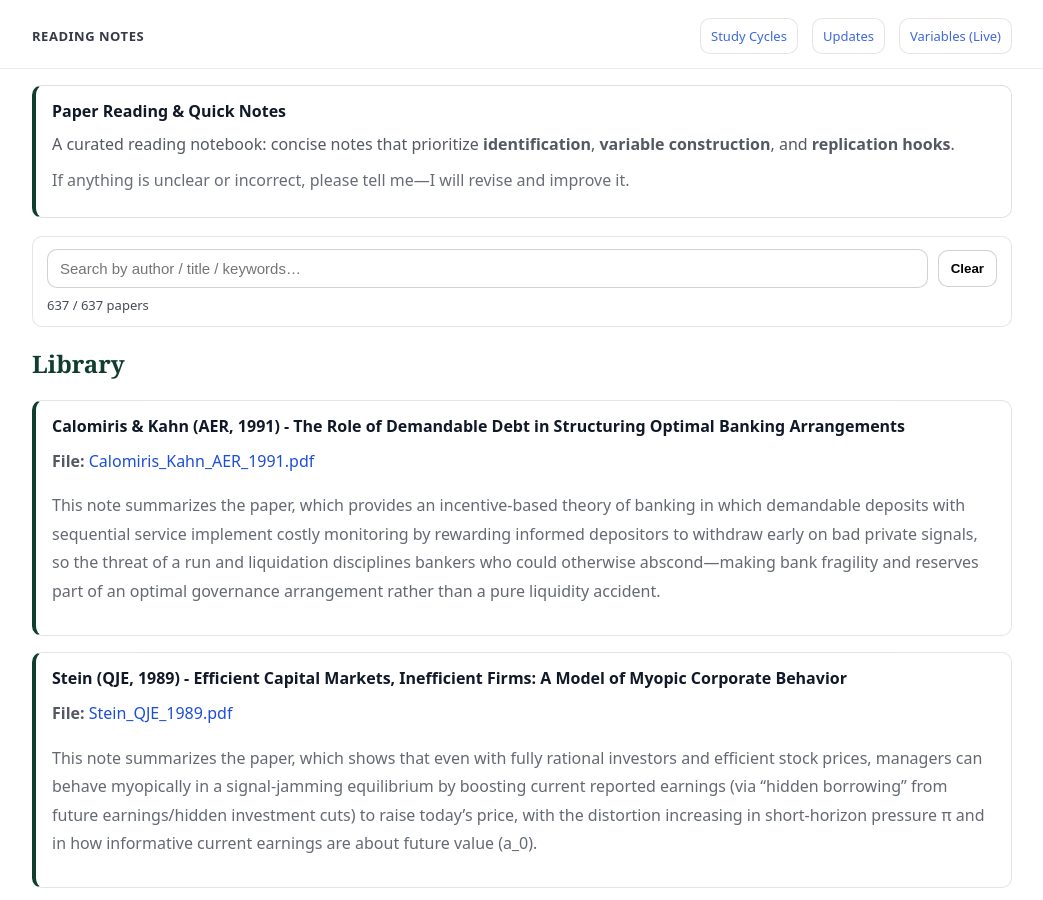
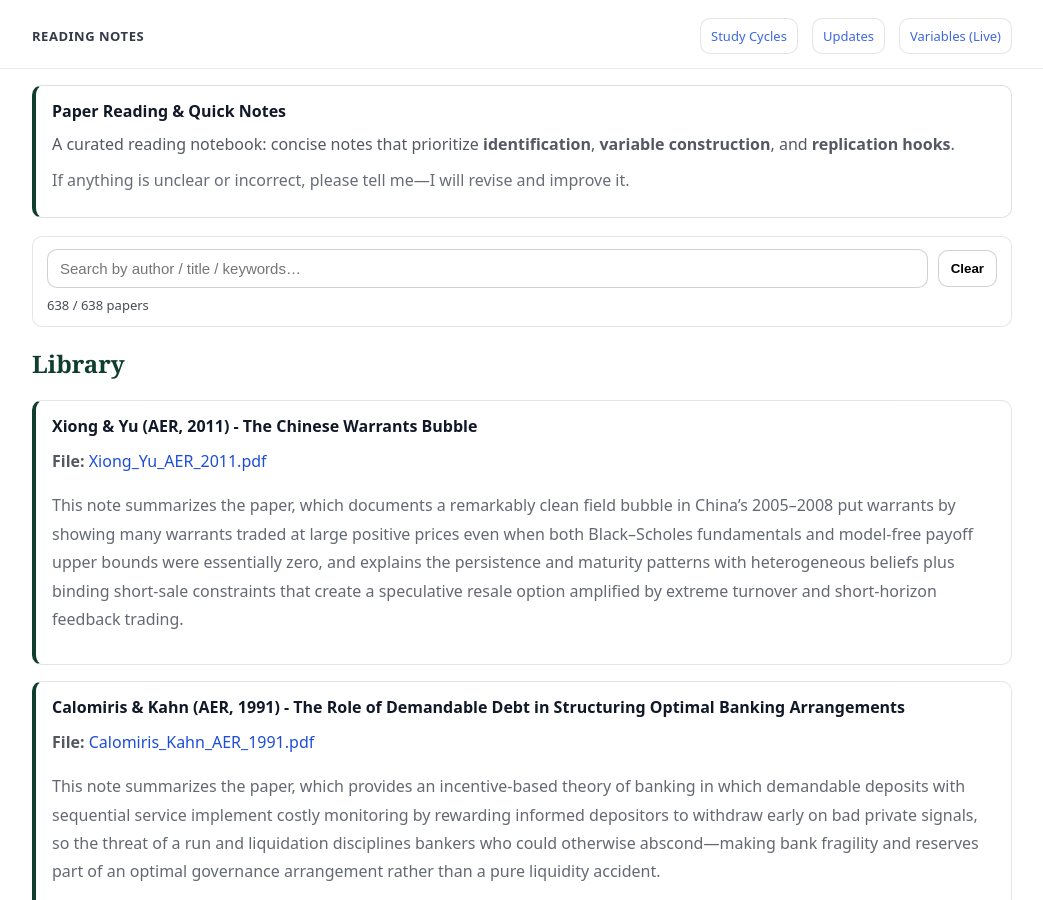
Before and after one commit to yaxinzn/study-archive, a Jekyll site: the page built from reading/index.md, in a window 1280 px wide and 900 px high. Shown: the whole window, without its empty margins (118-1161 px from the left). Built offline with Jekyll 4.4.1, drawn with Linux system fonts in a browser that asks for light colours.

Commit message:
Reading: add/update Xiong_Yu_AER_2011.pdf

```diff
--- a/_data/reading.yml
+++ b/_data/reading.yml
@@ -1,3 +1,7 @@
+- title: "Xiong & Yu (AER, 2011) - The Chinese Warrants Bubble"
+  file: "Xiong_Yu_AER_2011.pdf"
+  desc: "This note summarizes the paper, which documents a remarkably clean field bubble in China’s 2005–2008 put warrants by showing many warrants traded at large positive prices even when both Black–Scholes fundamentals and model-free payoff upper bounds were essentially zero, and explains the persistence and maturity patterns with heterogeneous beliefs plus binding short-sale constraints that create a speculative resale option amplified by extreme turnover and short-horizon feedback trading."
+
 - title: "Calomiris & Kahn (AER, 1991) - The Role of Demandable Debt in Structuring Optimal Banking Arrangements"
   file: "Calomiris_Kahn_AER_1991.pdf"
   desc: "This note summarizes the paper, which provides an incentive-based theory of banking in which demandable deposits with sequential service implement costly monitoring by rewarding informed depositors to withdraw early on bad private signals, so the threat of a run and liquidation disciplines bankers who could otherwise abscond—making bank fragility and reserves part of an optimal governance arrangement rather than a pure liquidity accident."
```
Also changed, not shown: 1 other file.
